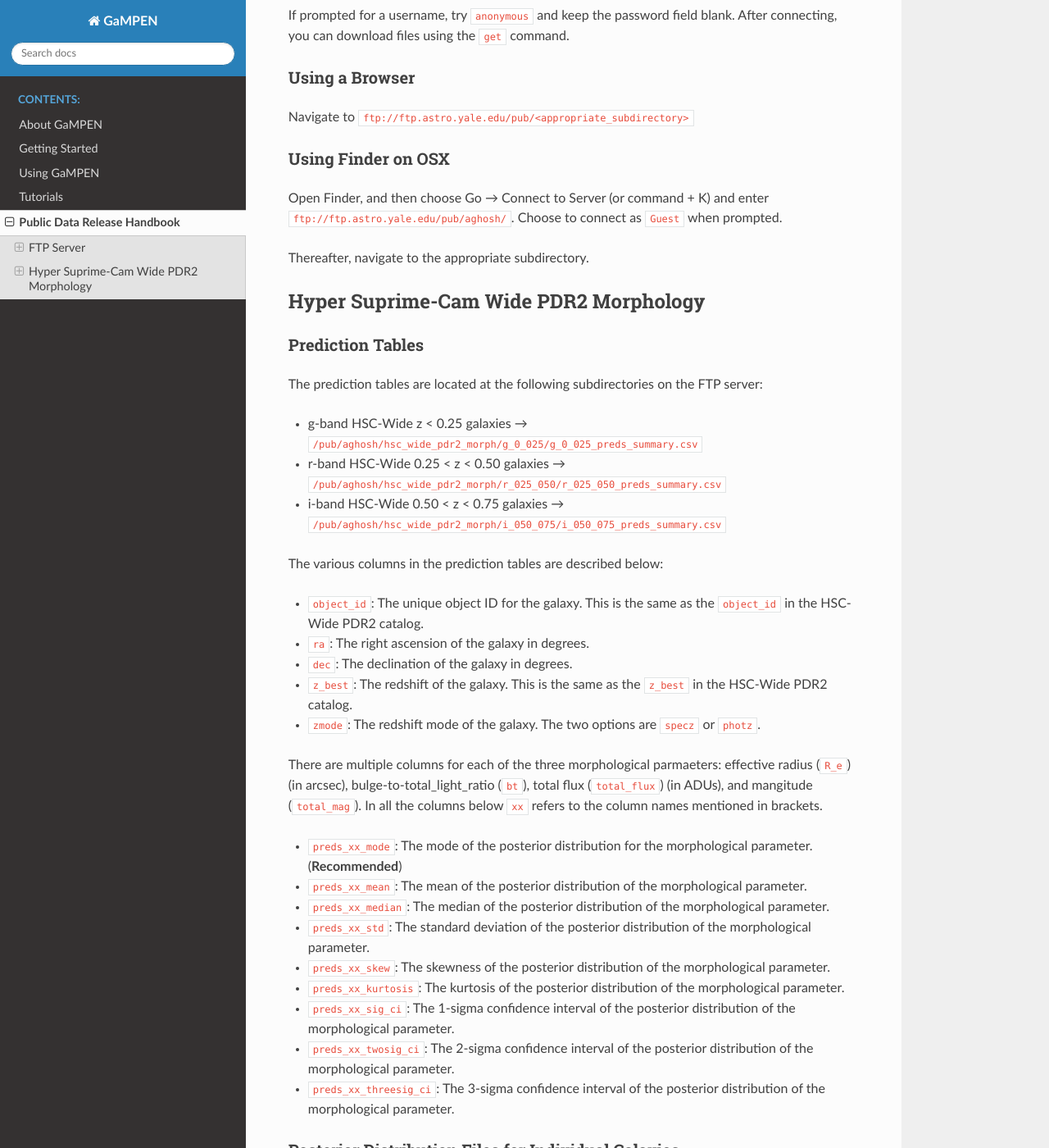
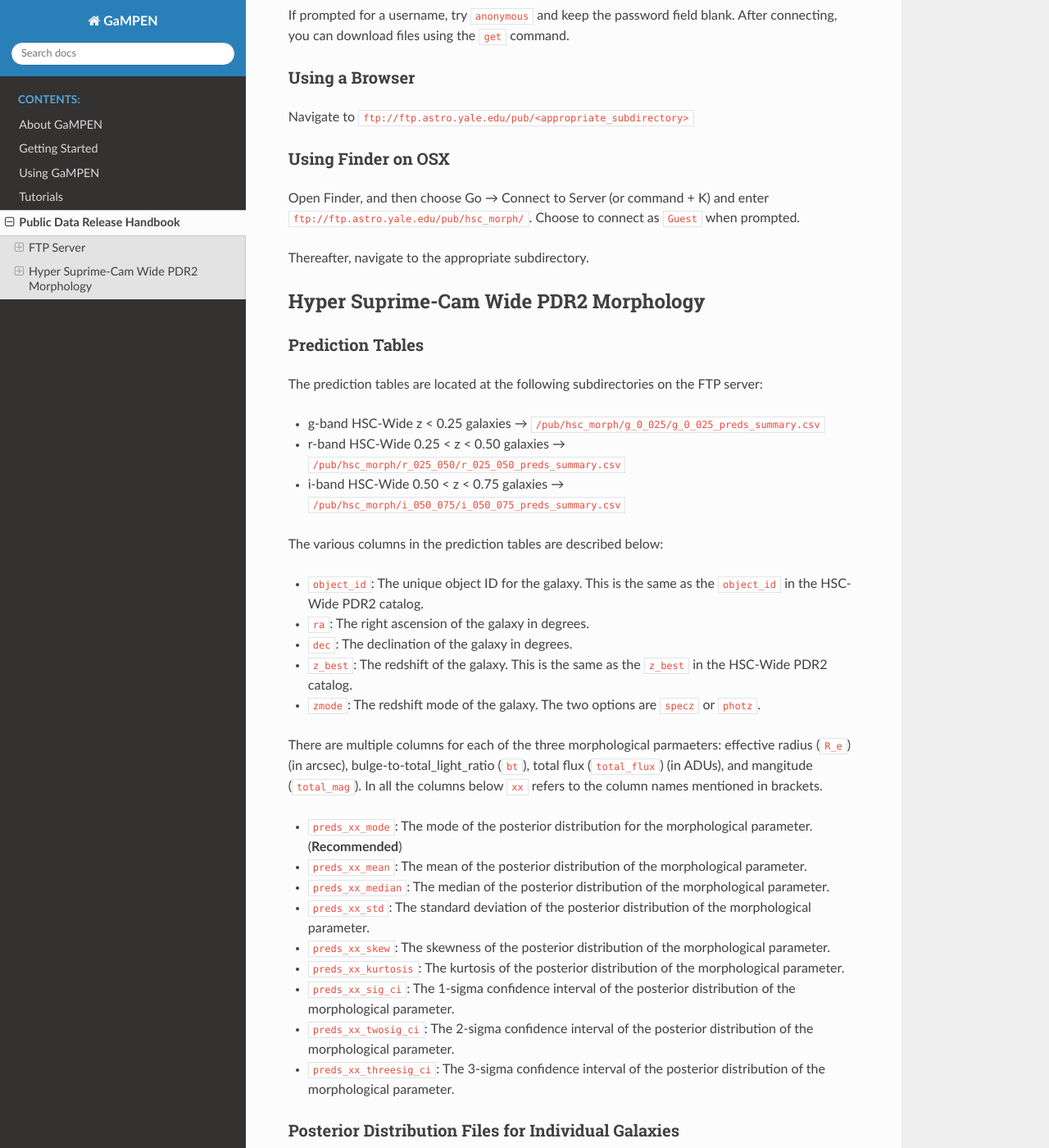
Before and after one commit to aritraghsh09/GaMPEN, a Sphinx documentation site: the page built from docs/source/Public_data.md, in a window 1280 px wide and 1400 px high, scrolled down 588 px. Shown: the whole window at 82% size. Built offline with Sphinx 7.4.7 and the Read the Docs theme 2.0.0, drawn with Linux system fonts in a browser that asks for light colours; pages that are not in the unit, such as notebooks, are missing from menus; some of the changed text lies outside the part shown.

Commit message:
Changing FTP server links

```diff
--- a/docs/source/Public_data.md
+++ b/docs/source/Public_data.md
@@ -24,7 +24,7 @@ Navigate to ``ftp://ftp.astro.yale.edu/pub/<appropriate_subdirectory>``
 
 ### Using Finder on OSX
 
-Open Finder, and then choose Go &rarr; Connect to Server (or command + K) and enter ``ftp://ftp.astro.yale.edu/pub/aghosh/``. Choose to connect as
+Open Finder, and then choose Go &rarr; Connect to Server (or command + K) and enter ``ftp://ftp.astro.yale.edu/pub/hsc_morph/``. Choose to connect as
 ``Guest`` when prompted.
 
 Thereafter, navigate to the appropriate subdirectory.
@@ -35,11 +35,11 @@ Thereafter, navigate to the appropriate subdirectory.
 
 The prediction tables are located at the following subdirectories on the FTP server:
 
-* g-band HSC-Wide z < 0.25 galaxies &rarr; ``/pub/aghosh/hsc_wide_pdr2_morph/g_0_025/g_0_025_preds_summary.csv``
+* g-band HSC-Wide z < 0.25 galaxies &rarr; ``/pub/hsc_morph/g_0_025/g_0_025_preds_summary.csv``
 
-* r-band HSC-Wide 0.25 < z < 0.50 galaxies &rarr; ``/pub/aghosh/hsc_wide_pdr2_morph/r_025_050/r_025_050_preds_summary.csv``
+* r-band HSC-Wide 0.25 < z < 0.50 galaxies &rarr; ``/pub/hsc_morph/r_025_050/r_025_050_preds_summary.csv``
 
-* i-band HSC-Wide 0.50 < z < 0.75 galaxies &rarr; ``/pub/aghosh/hsc_wide_pdr2_morph/i_050_075/i_050_075_preds_summary.csv``
+* i-band HSC-Wide 0.50 < z < 0.75 galaxies &rarr; ``/pub/hsc_morph/i_050_075/i_050_075_preds_summary.csv``
 
 The various columns in the prediction tables are described below:
 
@@ -78,11 +78,11 @@ There are multiple columns for each of the three morphological parmaeters: effec
 
 The predicted posterior distributions for individual galaxies are available as ``.npy`` files. The files are named as ``zz.npy`` where zz is the ``object_id`` mentioned in the prediction tables. The files located at the following subdirectories on the FTP server:
 
-* g-band HSC-Wide z < 0.25 galaxies &rarr; ``/pub/aghosh/hsc_wide_pdr2_morph/g_0_025/posterior_arrays/``
+* g-band HSC-Wide z < 0.25 galaxies &rarr; ``/pub/hsc_morph/g_0_025/posterior_arrays/``
 
-* r-band HSC-Wide 0.25 < z < 0.50 galaxies &rarr; ``/pub/aghosh/hsc_wide_pdr2_morph/r_025_050/posterior_arrays/``
+* r-band HSC-Wide 0.25 < z < 0.50 galaxies &rarr; ``/pub/hsc_morph/r_025_050/posterior_arrays/``
 
-* i-band HSC-Wide 0.50 < z < 0.75 galaxies &rarr; ``/pub/aghosh/hsc_wide_pdr2_morph/i_050_075/posterior_arrays/``
+* i-band HSC-Wide 0.50 < z < 0.75 galaxies &rarr; ``/pub/hsc_morph/i_050_075/posterior_arrays/``
 
 You can load the `.npy` files using the `np.load` function in `Numpy`. The array dimensions are as follows:
 
```
Also changed, not shown: 1 other file.
